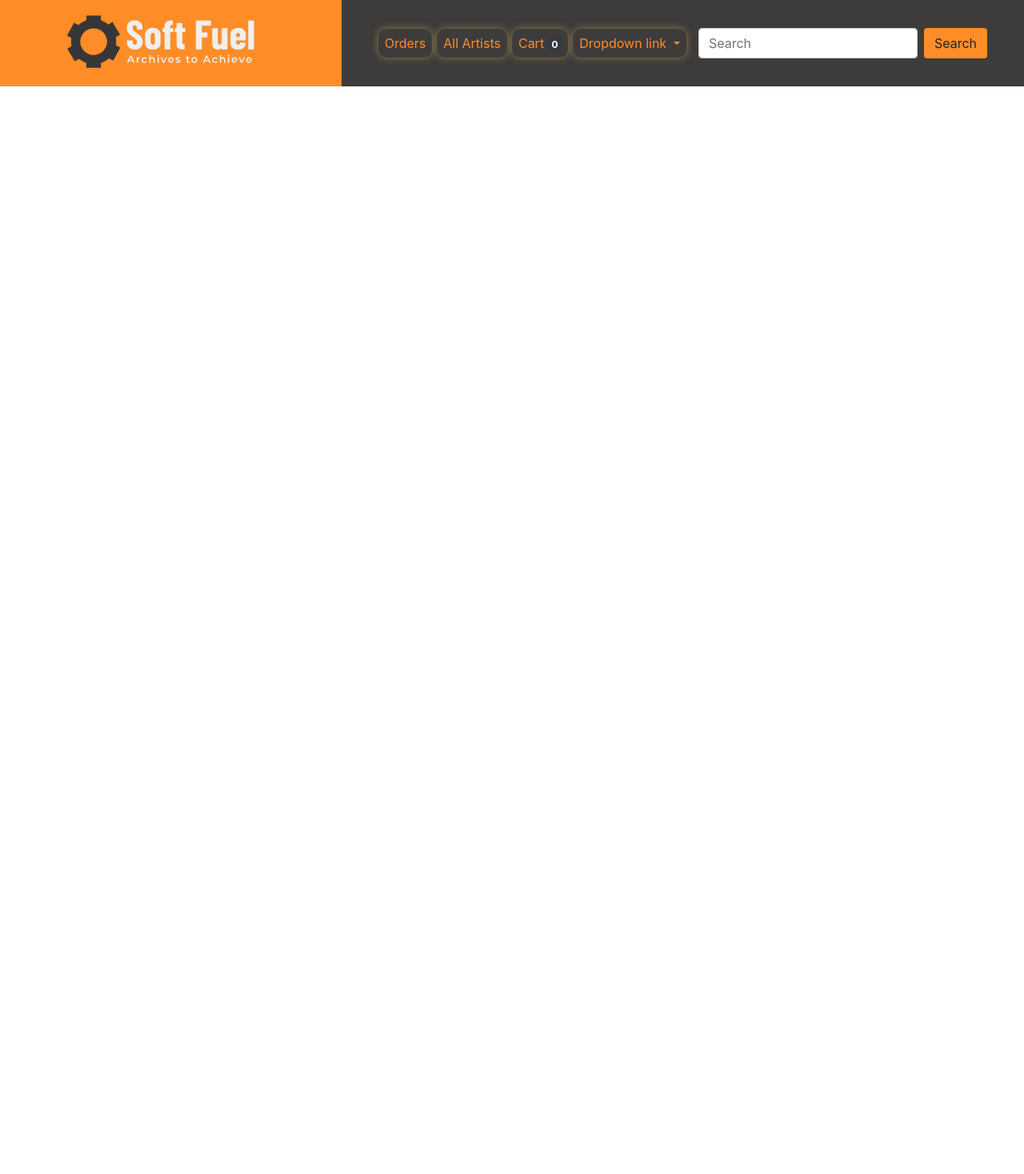
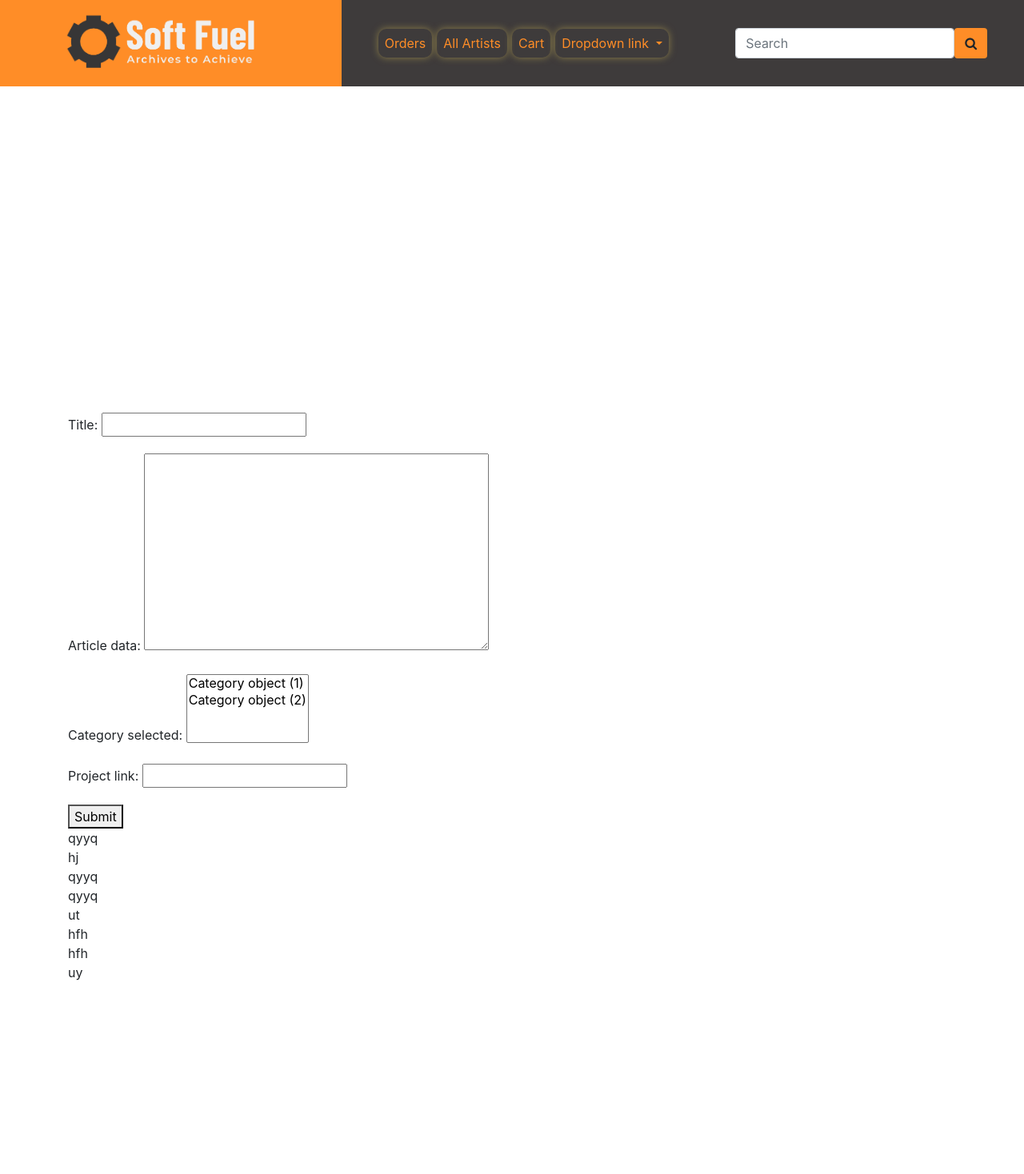
Before and after one commit to KushagarGoel/get_det_data, a Django app: page / in a window 1280 px wide. Shown: the top 1468 px of the page at 80% size. After the commit the page ends 1226 px from the top, so only its background shows below. Run offline with Django 3.2, Linux system fonts and the light colour scheme; data comes from the database, SQL or seed files in the repository; some libraries are stand-ins or nearby versions.

Commit message:
base.html updates

```diff
--- a/mysite/templates/article/yo.html
+++ b/mysite/templates/article/yo.html
@@ -1,5 +1,7 @@
 {% extends 'base.html' %}
 {% block content %}
+<div class="container">
+
 	<form method="POST" action="">{% csrf_token %}
 	{{form.media}}
 	{{form.as_p}}
@@ -8,4 +10,5 @@
 	{% for i in obj %}
 		{{i|safe}} <br>
 	{% endfor %}
+</div>
 {% endblock %}
--- a/mysite/templates/base.html
+++ b/mysite/templates/base.html
@@ -4,11 +4,21 @@
 <head>
     <meta charset="UTF-8">
     <title>Title</title>
+
+    <link href="https://fonts.googleapis.com/css2?family=Balsamiq+Sans&family=Courier+Prime:wght@400;700&family=Rubik+Mono+One&display=swap" rel="stylesheet">
+
+
+    <link rel="stylesheet" href="https://unpkg.com/flickity@2/dist/flickity.min.css">
+    <script src="https://unpkg.com/flickity@2/dist/flickity.pkgd.min.js"></script>
+
+
+
+    <link rel="stylesheet" href="https://cdnjs.cloudflare.com/ajax/libs/font-awesome/4.7.0/css/font-awesome.min.css">
     <link rel="stylesheet" href="https://stackpath.bootstrapcdn.com/bootstrap/4.5.2/css/bootstrap.min.css" integrity="sha384-JcKb8q3iqJ61gNV9KGb8thSsNjpSL0n8PARn9HuZOnIxN0hoP+VmmDGMN5t9UJ0Z" crossorigin="anonymous">
     <link rel="stylesheet" type="text/css" href="{% static 'common.css' %}">
 </head>
-<body>
-<div class="container-fluid sticky-top">
+<body class="">
+<div class="container-fluid nav-bor sticky-top">
 	<div class="row">
 		<div class="col-sm-4 bg-logo">
 			<div class="m-auto text-center p-1">
@@ -32,7 +42,8 @@
 					        <a class="nav-link" href="">All Artists</a>
 					      </li>
 					        <li class="nav-item active">
-					        <a class="nav-link" href="">Cart <span class="badge badge-dark">{% if not request.session.items_total %} 0 {% else %} {{request.session.items_total}} {% endif %}</span> <span class="sr-only">(current)</span></a>
+					        <a class="nav-link" href="">Cart
+					        </a>
 					      </li>
 					          {% if user.is_authenticated %}
 					      <li class="nav-item dropdown">
@@ -60,9 +71,9 @@
 					    </ul>
 
 					  </div>
-					     <form class="form-inline" action="/s/">
-					      <input class="form-control mr-sm-2" type="search" name="q" placeholder="Search" aria-label="Search">
-					      <button class="btn search my-2 my-sm-0" type="submit">Search</button>
+					     <form class="form-inline sf" action="/s/">
+					      <input class="form-control srch" type="search" name="q" placeholder="Search" aria-label="Search">
+					      <button class="btn search my-2 my-sm-0" type="submit"><i class="fa fa-search"></i></button>
 					    </form>
 					</div>
 				</nav>
@@ -70,14 +81,65 @@
 		</div>
 	</div>
 </div>
-<br><br><br><br><br><br><br><br><br><br><br><br><br><br><br><br><br>
-<br><br><br><br><br><br><br><br><br><br><br><br><br><br><br><br><br>
-<br><br><br><br><br><br><br><br><br><br><br><br><br><br><br><br><br>
-<br><br><br><br><br><br><br><br><br><br><br><br><br><br><br><br><br>
-<br><br><br><br><br><br><br><br><br><br><br><br><br><br><br><br><br>
-<br><br><br><br><br><br><br><br><br><br><br><br><br><br><br><br><br>
-<br><br><br><br><br><br><br><br><br><br><br><br><br><br><br><br><br>
-<br><br><br><br><br><br><br><br><br><br><br><br><br><br><br><br><br>
+
+
+
+
+<div class="main-carousel h-100vh"  data-flickity='{ "selectedAttraction": 0.01,
+"friction": 0.15, "cellAlign": "left","prevNextButtons": false , "autoPlay": true, "wrapAround": true, "pageDots": false }'>
+  	<div class="carousel-cell bg-white h-100 rounded">
+		<div class="container-fluid h-100">
+			<div class="row h-100">
+				<div class="bg-body-match col-sm-8 h-100">
+					<div class="p-5">
+						<div class="m-auto">
+							<h3 class="tag-1">Cool Website for Cool Machile Learners and Teachers Out there.........:)</h3>
+						</div>
+					</div>
+				</div>
+				<div class="bg-body col-sm-4 h-100">
+
+				</div>
+			</div>
+		</div>
+	</div>
+	<div class="carousel-cell bg-white h-100 rounded">
+		<div class="container-fluid h-100">
+			<div class="row h-100">
+				<div class="bg-body col-sm-8 h-100">
+					<h1>Hello</h1>
+				</div>
+				<div class="bg-white col-sm-4 h-100">
+
+				</div>
+			</div>
+		</div>
+	</div>
+	<div class="carousel-cell bg-white h-100 rounded">
+		<div class="container-fluid h-100">
+			<div class="row h-100">
+				<div class="bg-white col-sm-8 h-100">
+					<h1>Hello</h1>
+				</div>
+				<div class="bg-body col-sm-4 h-100">
+
+				</div>
+			</div>
+		</div>
+	</div>
+	<div class="carousel-cell bg-white h-100 rounded">
+		<div class="container-fluid h-100">
+			<div class="row h-100">
+				<div class="bg-body col-sm-8 h-100">
+					<h1>Hello</h1>
+				</div>
+				<div class="bg-body col-sm-4 h-100">
+
+				</div>
+			</div>
+		</div>
+	</div>
+</div>
 <br><br><br><br><br><br><br><br><br><br><br><br><br><br><br><br><br>
 
 {% block content %}
@@ -97,10 +159,10 @@
 
 
 function scrollFunction() {
-  if (document.documentElement.scrollTop < 100) {
-    logo.style.width = 300-document.documentElement.scrollTop+"px";
+  if (document.documentElement.scrollTop > 100) {
+    logo.style.width = "250px";
   } else {
-
+  	logo.style.width = "300px";
   }
 }
 
```
